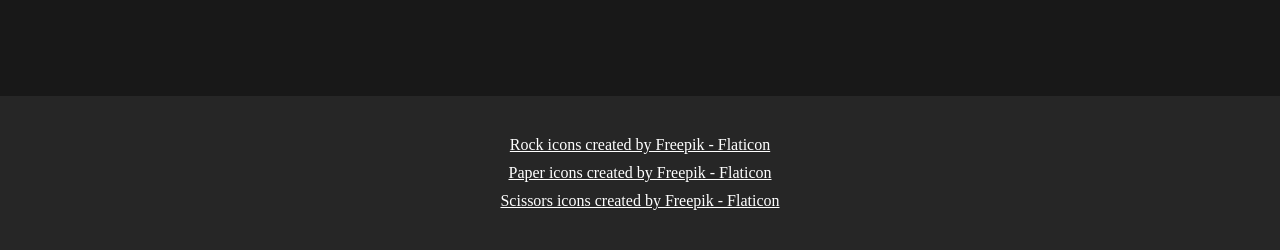
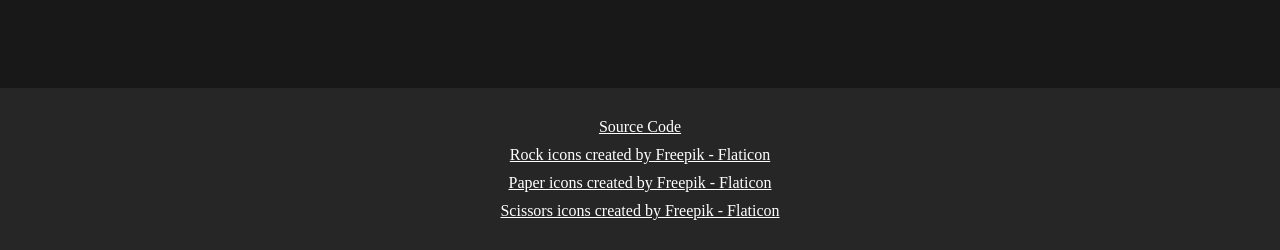
Before and after one commit to SirIsaacNeutron/rock-paper-scissors, a plain HTML site: page index.html in a window 1280 px wide. Shown: the part 550-800 px from the top of the page. Drawn offline with Linux system fonts and the light colour scheme.

Commit message:
Add source code link

```diff
--- a/index.html
+++ b/index.html
@@ -33,6 +33,7 @@
     </div>
 
     <footer>
+        <a href="https://github.com/SirIsaacNeutron/rock-paper-scissors">Source Code</a>
         <a href="https://www.flaticon.com/free-icons/rock" title="rock icons">Rock icons created by Freepik - Flaticon</a>
         <a href="https://www.flaticon.com/free-icons/paper" title="paper icons">Paper icons created by Freepik - Flaticon</a>
         <a href="https://www.flaticon.com/free-icons/scissors" title="scissors icons">Scissors icons created by Freepik - Flaticon</a>
--- a/styles.css
+++ b/styles.css
@@ -50,7 +50,7 @@
 }
 
 .game-info {
-    margin: 20px auto 0px auto;
+    margin: 20px auto 20px auto;
     display: flex;
     flex-direction: column;
 
@@ -72,6 +72,6 @@
     align-items: center;
     gap: 10px;
 
-    padding: 40px;
+    padding: 30px;
     background-color: #262626;
 }
```
